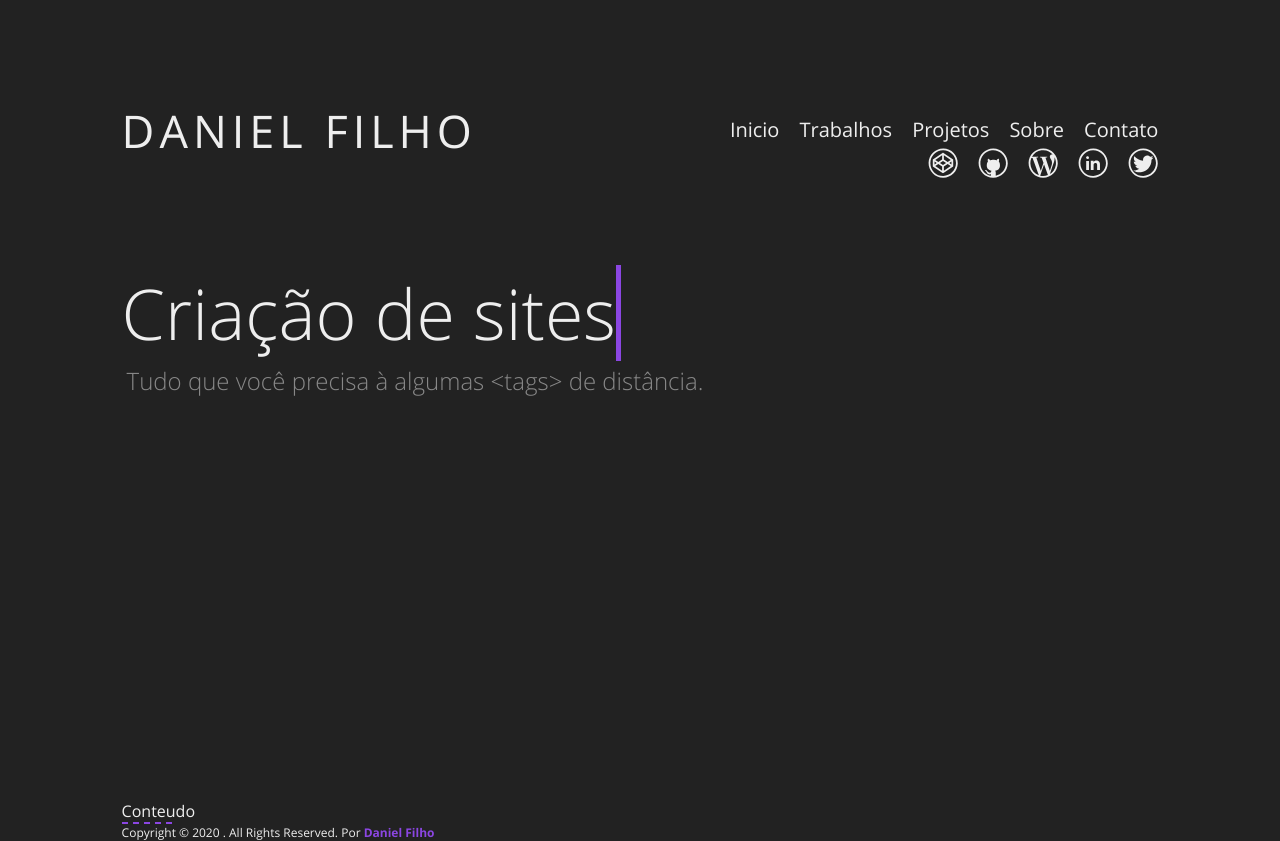
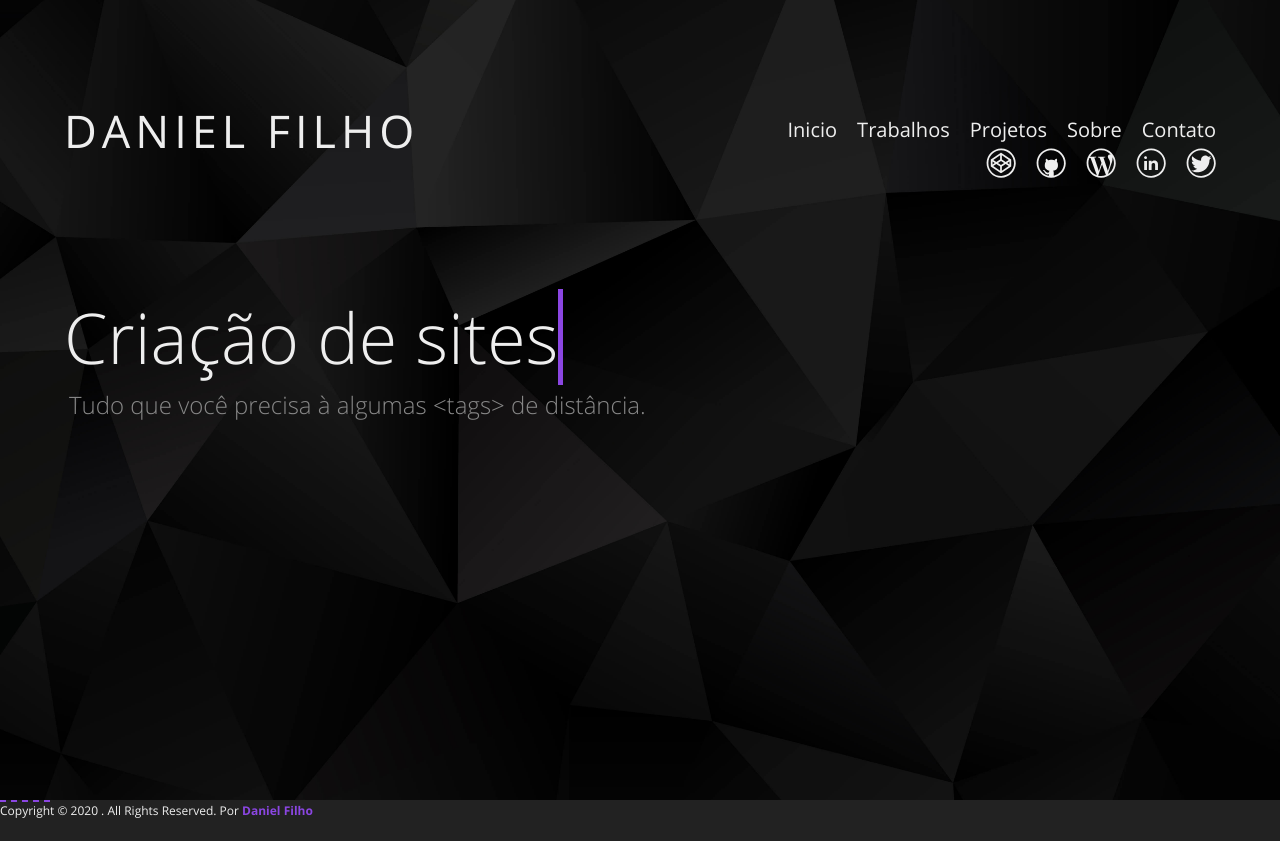
Before and after one commit to DDParkas/site, a plain HTML site: page index.html in a window 1280 px wide. After the commit the page ends 819 px from the top, so only its background shows below. Drawn offline with Linux system fonts and the light colour scheme.

Commit message:
bg adicionado, classes e ids alterados

```diff
--- a/css/style.css
+++ b/css/style.css
@@ -42,7 +42,7 @@ body,html{
     background-color: #222222;
     color:#eeeeee;
     height:100%;
-    width:90%;
+    width:100%;
     margin:0 auto;
     font-family: OpenSans-regular, Roboto-regular, Helvetica, Arial, sans-serif;
     scrollbar-width: thin;
@@ -50,15 +50,28 @@ body,html{
     --scrollbarBG: #222222;
     --thumbBG: #eeeeee;
 }
-.inicio {
+.head {
     /* largura e altura fixa */
     width: 100%;
     height: 100%;
+
+
+     /* The image used */
+  background-image: url('../files/images/bg.jpg');
+  opacity: 1;
+
+   /* Create the parallax scrolling effect */
+   background-attachment: fixed;
+   background-position: center;
+   background-repeat: no-repeat;
+   background-size: cover;
   }
 header{
     padding-top: 100px;
+    width:90%;
+    margin-left: 5%;
 }
-header #titulo{
+header #title{
 
     font-size: 45px;
     letter-spacing: 5px;
@@ -101,35 +114,36 @@ header a:active {
     color: #eeeeee;
     text-decoration: none;
   }
-header #redes{
+header #social{
     float: right;
     margin-top: -40px;
 }
-header #redes ul{
+header #social ul{
 
     font-size: 25px;
     display: flex;
     list-style-type: none;
 }
-header #redes ul li{
+header #social ul li{
     padding-left: 20px ;
 }
-header #redes ul li svg:hover{
+header #social ul li svg:hover{
    color: #8B46E2;
 }
 
-#animacao{
+#animation{
+    margin-left: 5%;
     margin-top: 10%;
     font-family: OpenSans-light, Roboto-regular, Helvetica, Arial, sans-serif;
 }
-#animacao h1,h2 {
+#animation h1,h2 {
     font-weight: 200;
     margin: 0.4em 0;
 }
-#animacao h1{
+#animation h1{
     font-size: 70px;
 }
-#animacao h2{
+#animation h2{
     margin-left: 5px;
     margin-top: -25px;
     color:#888;
@@ -149,7 +163,7 @@ footer{
     font-size: 12px;
 
 }
-footer #linha{
+footer #line{
     width: 50px;
     border-bottom:2px dashed #8B46E2;
 }
--- a/index.html
+++ b/index.html
@@ -10,9 +10,9 @@
 		<link rel="stylesheet" type="text/css" href="css/style.css">
 	</head>
 	<body>
-		<div class="inicio">
+		<div class="head">
 			<header>
-				<div id="titulo">DANIEL FILHO</div>
+				<div id="title">DANIEL FILHO</div>
 				<div id="menu">
 				<div id="links">
 					<ul>
@@ -23,7 +23,7 @@
 						<li><a href="#">Contato</a></li>
 					</ul>
 				</div>
-				<div id="redes">
+				<div id="social">
 					<ul>
 						<li>
 							<a href="https://codepen.io/ddparkas/" target="_blank">
@@ -79,7 +79,7 @@
 				</div>
 			</div>
 			</header>
-			<div id="animacao">
+			<div id="animation">
 				<h1>Criação de
 					<span
 					   class="txt-rotate"
@@ -92,10 +92,10 @@
 
 		</div>
 			<main>
-				Conteudo
+				<div class="portfolio"></div>
 			</main>
 			<footer>
-				<div id="linha"></div>
+				<div id="line"></div>
 				Copyright © 2020 . All Rights Reserved. Por <a href="#">Daniel Filho</a>
 			</footer>
 			<script src="scripts/functions.js"></script>
```
Also changed, not shown: files/images/bg.jpg (added), 2 other files.
